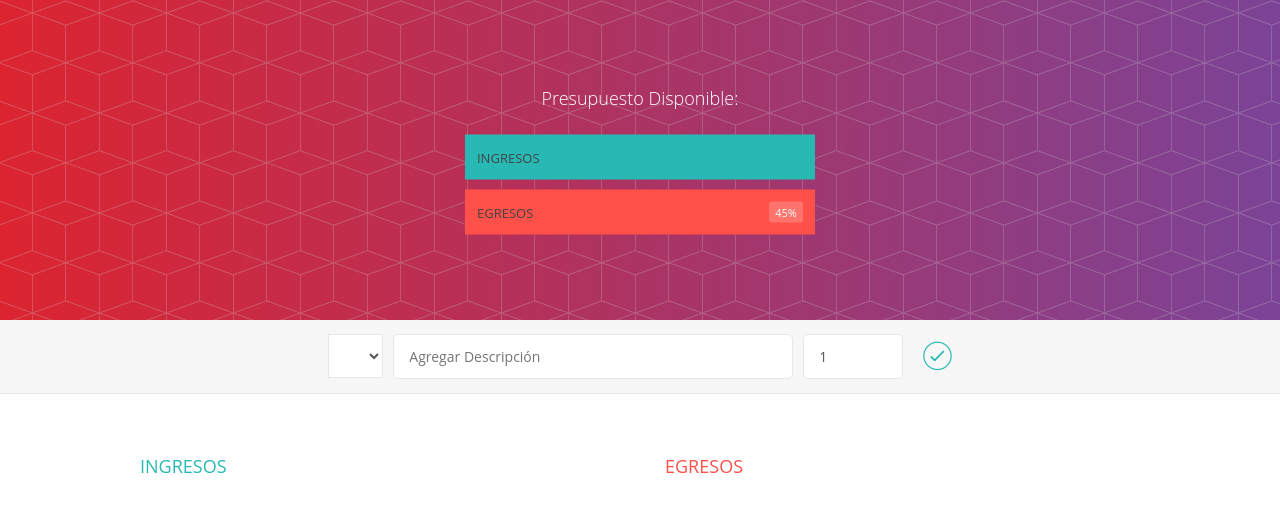
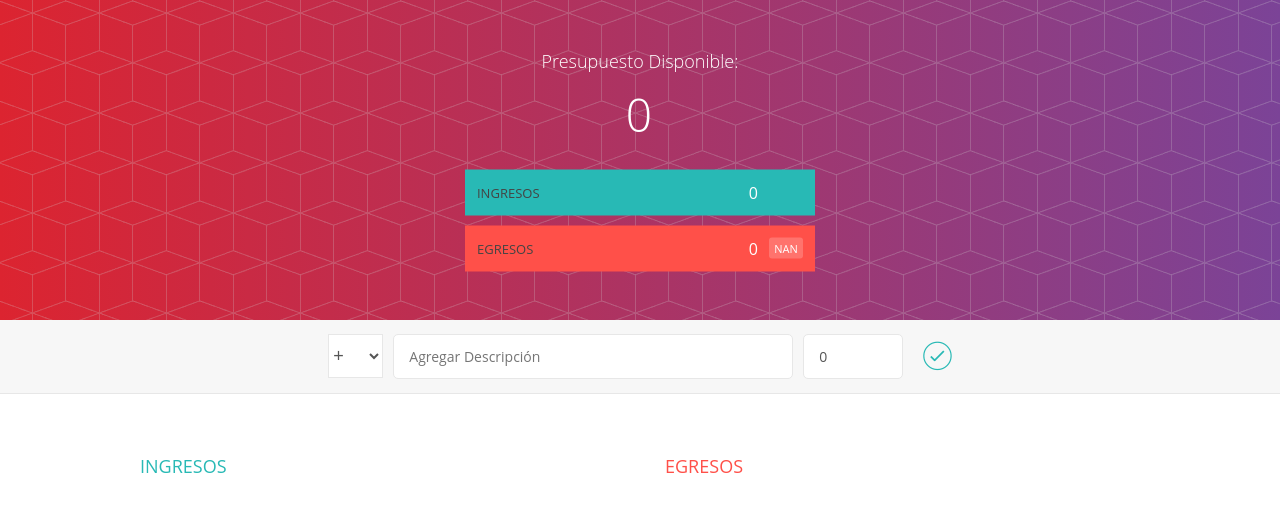
Before and after one commit to ricardo2roa/app-presupuesto, an Angular app: page / in a window 1280 px wide. Shown: the top 512 px of the page. Built offline with nearby package versions, Linux system fonts and the light colour scheme.

Commit message:
Se finaliza la aplicación

```diff
--- a/src/app/egresos/egresos.component.html
+++ b/src/app/egresos/egresos.component.html
@@ -4,7 +4,7 @@
     <div class="elemento_valor">{{egresos.valor}}</div>
     <div class="elemento_porcentaje">{{((egresos.valor/total)*100).toFixed(2)}}</div>
     <div class="elemento_eliminar">
-      <button class="elemento_eliminar--btn">
+      <button class="elemento_eliminar--btn" (click)="eliminar(i)">
         <i class="ion-ios-close-outline"></i>
       </button>
     </div>
--- a/src/app/egresos/egresos.component.ts
+++ b/src/app/egresos/egresos.component.ts
@@ -1,5 +1,6 @@
 import {Component, Input, OnInit} from '@angular/core';
 import {Activo} from "../presupuesto.model";
+import {PresupuestoService} from "../presupuesto.service";
 
 @Component({
   selector: 'app-egresos',
@@ -12,10 +13,17 @@ export class EgresosComponent implements OnInit {
   @Input()i:number=0;
   @Input()total:number=0;
 
-  constructor() { }
+  constructor(public presupuestoService:PresupuestoService){ }
 
 
   ngOnInit(): void {
   }
 
+  eliminar(num:number){
+    this.presupuestoService.eliminarEgreso(num);
+    this.presupuestoService.totalIngreso.emit(this.presupuestoService.totalIngresos)
+    this.presupuestoService.totalEgreso.emit(this.presupuestoService.totalEgresos)
+    this.presupuestoService.totalActivos.emit(this.presupuestoService.total)
+  }
+
 }
--- a/src/app/formulario/formulario.component.ts
+++ b/src/app/formulario/formulario.component.ts
@@ -15,13 +15,15 @@ export class FormularioComponent implements OnInit {
   }
 
   lista:string[] = ["+","-"];
-  tipo:string = "";
+  tipo:string = "+";
   xdescripcion:string = "";
-  xvalor:number = 1;
+  xvalor:number = 0;
 
 
   agregar(){
     this.presupuestoService.agregarActivo(new Activo(this.xdescripcion,this.xvalor),this.tipo)
+    this.xdescripcion = "";
+    this.xvalor = 0;
     this.presupuestoService.totalIngreso.emit(this.presupuestoService.totalIngresos)
     this.presupuestoService.totalEgreso.emit(this.presupuestoService.totalEgresos)
     this.presupuestoService.totalActivos.emit(this.presupuestoService.total)
--- a/src/app/head/head.component.html
+++ b/src/app/head/head.component.html
@@ -16,7 +16,7 @@
         <div class="presupuesto_egreso--text">Egresos</div>
           <div class="right limpiarEstilos">
               <div class="presupuesto_egreso--valor">{{egresos}}</div>
-              <div class="presupuesto_egreso--porcentaje">45%</div>
+              <div class="presupuesto_egreso--porcentaje">{{((egresos/ingresos)*100).toFixed(2)}}</div>
           </div>
         </div>
       </div>
--- a/src/app/head/head.component.ts
+++ b/src/app/head/head.component.ts
@@ -7,9 +7,10 @@ import {PresupuestoService} from "../presupuesto.service";
   styleUrls: ['./head.component.css']
 })
 export class HeadComponent implements OnInit {
-  total: number;
-  ingresos:number;
-  egresos:number;
+  total: number=0;
+  ingresos:number=0;
+  egresos:number=0;
+
 
   constructor(public presupuestoService:PresupuestoService) {
     this.presupuestoService.totalEgreso.subscribe((total : number) => this.egresos = total);
--- a/src/app/ingresos/ingresos.component.html
+++ b/src/app/ingresos/ingresos.component.html
@@ -3,7 +3,7 @@
   <div class="right limpiarEstilos">
     <div class="elemento_valor">{{ingreso.valor}}</div>
     <div class="elemento_eliminar">
-      <button class="elemento_eliminar--btn">
+      <button class="elemento_eliminar--btn" (click)="eliminar(i)">
         <i class="ion-ios-close-outline"></i>
       </button>
     </div>
--- a/src/app/ingresos/ingresos.component.ts
+++ b/src/app/ingresos/ingresos.component.ts
@@ -1,5 +1,6 @@
 import {Component, Input, OnInit} from '@angular/core';
 import {Activo} from "../presupuesto.model";
+import {PresupuestoService} from "../presupuesto.service";
 
 @Component({
   selector: 'app-ingresos',
@@ -11,9 +12,15 @@ export class IngresosComponent implements OnInit {
   @Input()ingreso:Activo;
   @Input()i:number=0;
 
-  constructor() { }
+  constructor(public presupuestoService:PresupuestoService) { }
 
   ngOnInit(): void {
   }
 
+  eliminar(num:number){
+    this.presupuestoService.eliminarIngreso(num);
+    this.presupuestoService.totalIngreso.emit(this.presupuestoService.totalIngresos)
+    this.presupuestoService.totalEgreso.emit(this.presupuestoService.totalEgresos)
+    this.presupuestoService.totalActivos.emit(this.presupuestoService.total)
+  }
 }
--- a/src/app/presupuesto.model.ts
+++ b/src/app/presupuesto.model.ts
@@ -1,5 +1,3 @@
 export class Activo{
-
   constructor(public nombre:string, public valor:number){}
-
 }
--- a/src/app/presupuesto.service.ts
+++ b/src/app/presupuesto.service.ts
@@ -40,6 +40,16 @@ export class PresupuestoService{
     }
 
     this.total = this.totalIngresos - this.totalEgresos
+    this.imprimir(`Hola ${this.totalIngresos} ${this.totalEgresos}`)
   }
 
+  eliminarIngreso(num:number){
+    this.ingresos.splice(num,1);
+    this.totalPresupuesto()
+  }
+
+  eliminarEgreso(num:number){
+    this.egresos.splice(num,1);
+    this.totalPresupuesto()
+  }
 }
```
